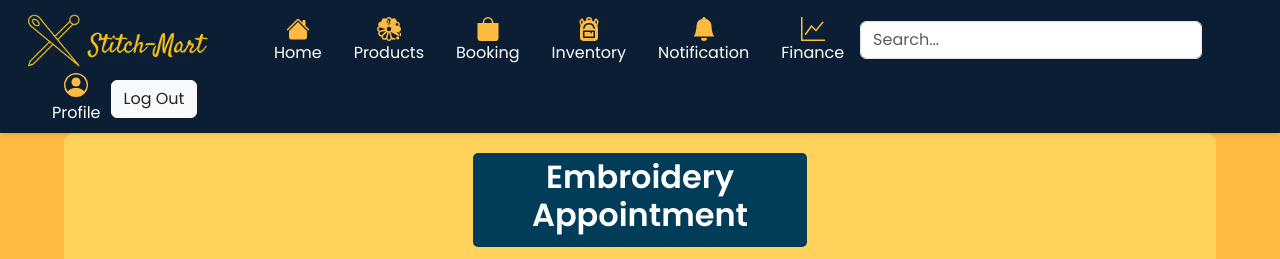
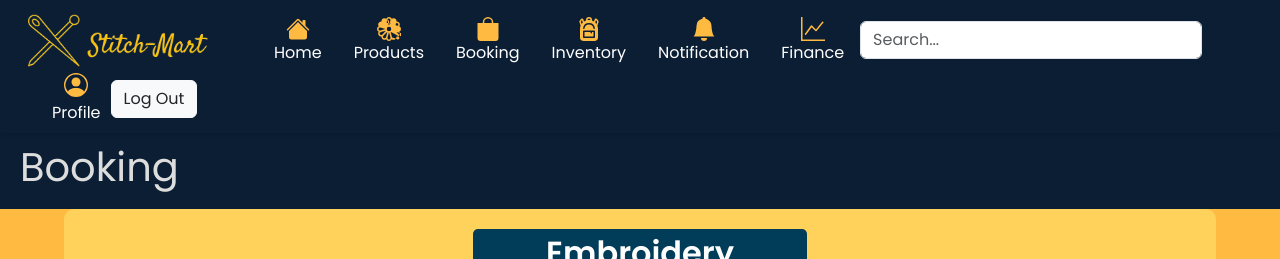
Before and after one commit to yumdmb/stitch-mart, a React (Create React App) app: page /bookingApp in a window 1280 px wide. Shown: the top 259 px of the page. Built offline with nearby package versions, Linux system fonts and the light colour scheme.

Commit message:
add header for booking

```diff
--- a/src/components/Booking/BookingApp.css
+++ b/src/components/Booking/BookingApp.css
@@ -1,3 +1,12 @@
+.book-header{
+    color: #ddd;
+    background-color: #0B1E33;
+    display: flex;
+    width:100%;
+    padding: 10px;
+    padding-left: 20px;
+    padding-right: 30px;
+}
 /*Appointment Content*/
 .time-available {
     text-align: center;
--- a/src/components/Booking/BookingApp.jsx
+++ b/src/components/Booking/BookingApp.jsx
@@ -6,12 +6,19 @@ import ReceiveBooking from './ReceiveBooking';
 import Header from '../Header/HeaderAfterLogin';
 import Footer from '../Footer/Footer';
 
+
 function BookingApp() {
+
     return (
 
         <div style={{backgroundColor:"#ffba42"}}>
 
             <Header/>
+                <div className='book-header'>
+                    <h1>Booking</h1>
+
+                </div>
+
             <TimeAvailable/>
             <Booking/>
             <ReceiveBooking />
```
